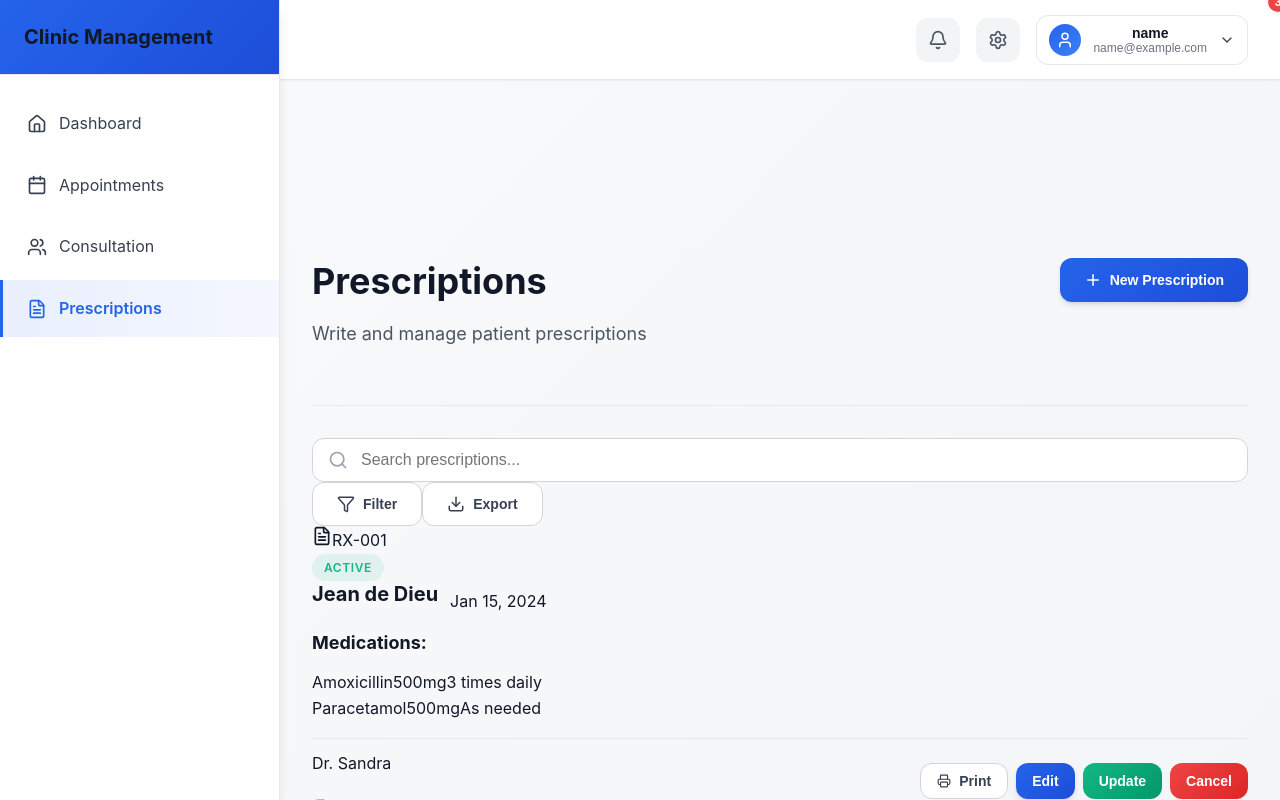
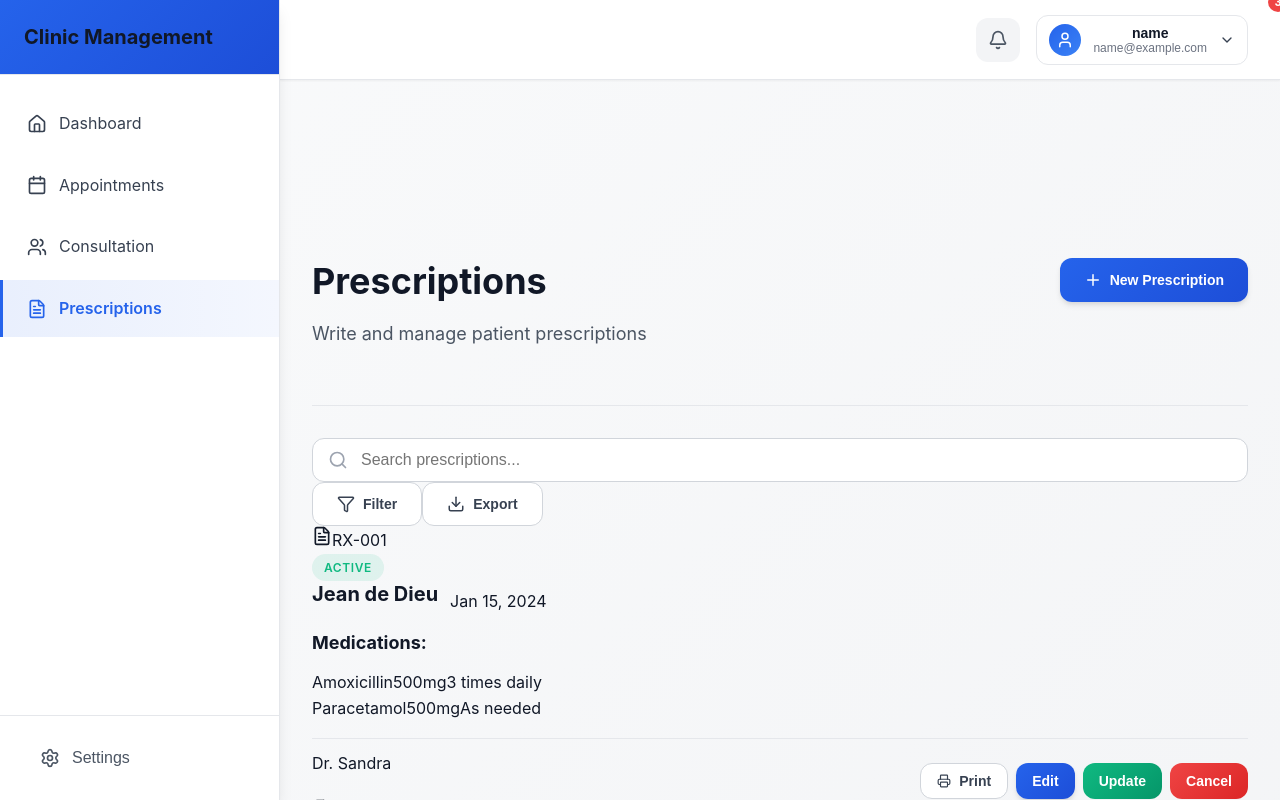
Before and after one commit to sandradush/clinic-fronted, a React (Create React App) app: page /prescriptions in a window 1280 px wide. Both pictures are taken after typing "name@example.com", "Sample123" into the empty fields and a click on the button "Sign In". Shown: the top 800 px of the page. Built offline with nearby package versions, Linux system fonts and the light colour scheme.

Commit message:
fixed  errors

```diff
--- a/src/components/layout/Header.tsx
+++ b/src/components/layout/Header.tsx
@@ -17,10 +17,6 @@ const Header: React.FC = () => {
         <button className="header-btn">
           <Bell size={20} />
           <span className="notification-badge">3</span>
-        </button>
-
-        <button className="header-btn">
-          <Settings size={20} />
         </button>
 
         <div className="user-menu">
--- a/src/components/layout/Sidebar.tsx
+++ b/src/components/layout/Sidebar.tsx
@@ -1,7 +1,7 @@
 import React from 'react';
 import { Link, useLocation } from 'react-router-dom';
 import { useTranslation } from 'react-i18next';
-import { Home, Users, Calendar, FileText } from 'lucide-react';
+import { Home, Users, Calendar, FileText, Settings } from 'lucide-react';
 
 const Sidebar: React.FC = () => {
   const { t } = useTranslation();
@@ -31,6 +31,13 @@ const Sidebar: React.FC = () => {
           </Link>
         ))}
       </nav>
+
+      <div className="sidebar-footer">
+        <button className="sidebar-settings">
+          <Settings size={20} />
+          <span>Settings</span>
+        </button>
+      </div>
     </div>
   );
 };
--- a/src/styles/global.css
+++ b/src/styles/global.css
@@ -640,11 +640,18 @@ h6 { font-size: var(--font-size-base); }
 /* Authentication Styles */
 .auth-container {
   min-height: 100vh;
+  height: 100vh;
   display: flex;
   align-items: center;
   justify-content: center;
   background: linear-gradient(135deg, var(--primary) 0%, var(--primary-dark) 100%);
   padding: var(--spacing-4);
+  overflow: hidden;
+  position: fixed;
+  top: 0;
+  left: 0;
+  right: 0;
+  bottom: 0;
 }
 
 .auth-card {
@@ -654,6 +661,8 @@ h6 { font-size: var(--font-size-base); }
   padding: var(--spacing-10);
   width: 100%;
   max-width: 400px;
+  max-height: 90vh;
+  overflow-y: auto;
 }
 
 .auth-header {
@@ -1003,6 +1012,32 @@ h6 { font-size: var(--font-size-base); }
   border-left: 4px solid var(--warning);
 }
 
+/* Sidebar Footer Styles */
+.sidebar-footer {
+  padding: var(--spacing-4);
+  border-top: 1px solid var(--gray-200);
+}
+
+.sidebar-settings {
+  display: flex;
+  align-items: center;
+  gap: var(--spacing-3);
+  width: 100%;
+  padding: var(--spacing-4) var(--spacing-6);
+  background: none;
+  border: none;
+  color: var(--gray-600);
+  cursor: pointer;
+  transition: all 0.2s ease;
+  border-radius: var(--border-radius);
+  font-size: var(--font-size-base);
+}
+
+.sidebar-settings:hover {
+  background-color: var(--gray-50);
+  color: var(--primary);
+}
+
 /* Dashboard Specific Styles */
 .text-primary {
   color: var(--primary);
```
